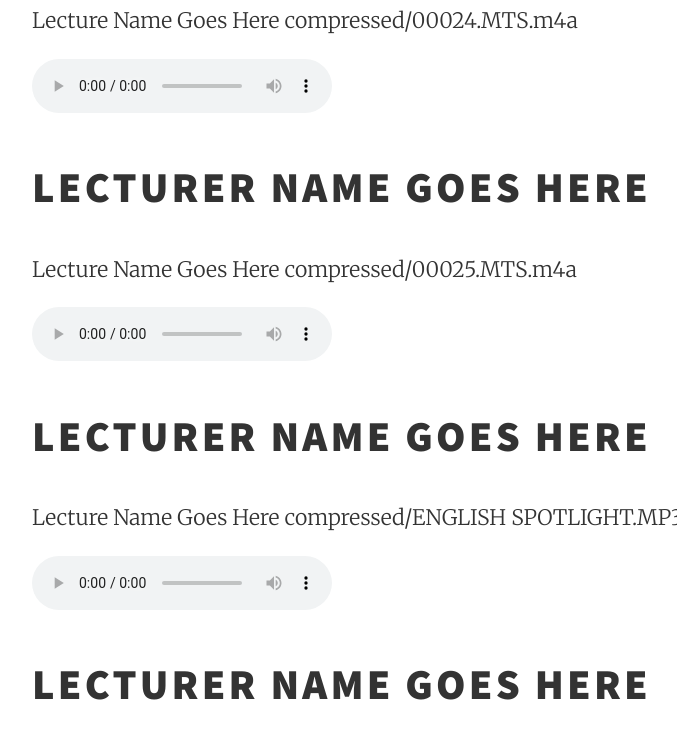
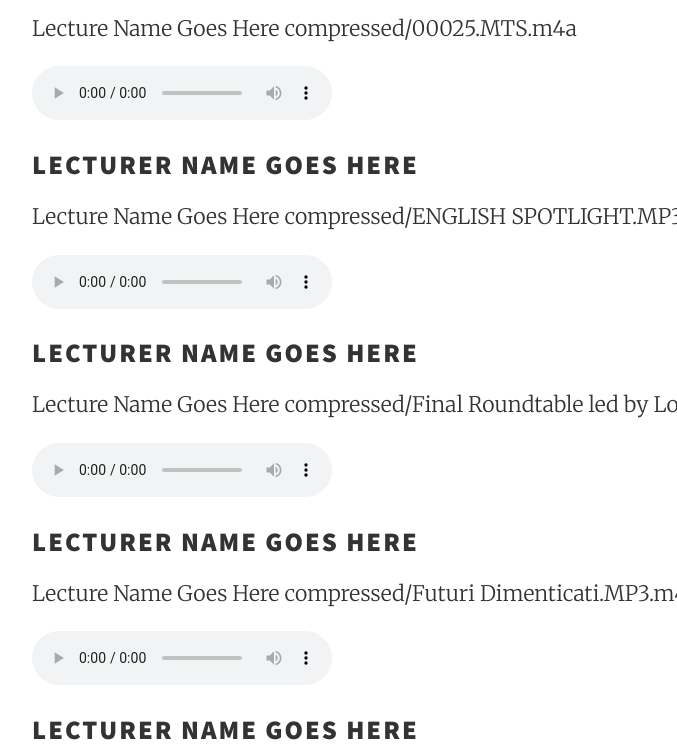
Before and after one commit to SBUtltmedia/podcast, a plain HTML site: page index.html in a window 1280 px wide. Shown: the part 624-1379 px from the top of the page, without its empty margins (38-715 px from the left). Drawn offline with nearby package versions, Linux system fonts and the light colour scheme.

Commit message:
Update index.html

```diff
--- a/index.html
+++ b/index.html
@@ -34,7 +34,7 @@ $.get("playlist.json", function(data) {
             url: d.s3Url
         };
 
-     let speaker =$('<h1/>',{"html":d.speaker})
+     let speaker =$('<h3/>',{"html":d.speaker})
      let lecture =$('<p/>',{"html":d.lecture})
      let source=$('<source/>',{"src":d.url})
      let audio=$('<audio/>',{"controls":true,"class":"iru-tiny-player"})
```
